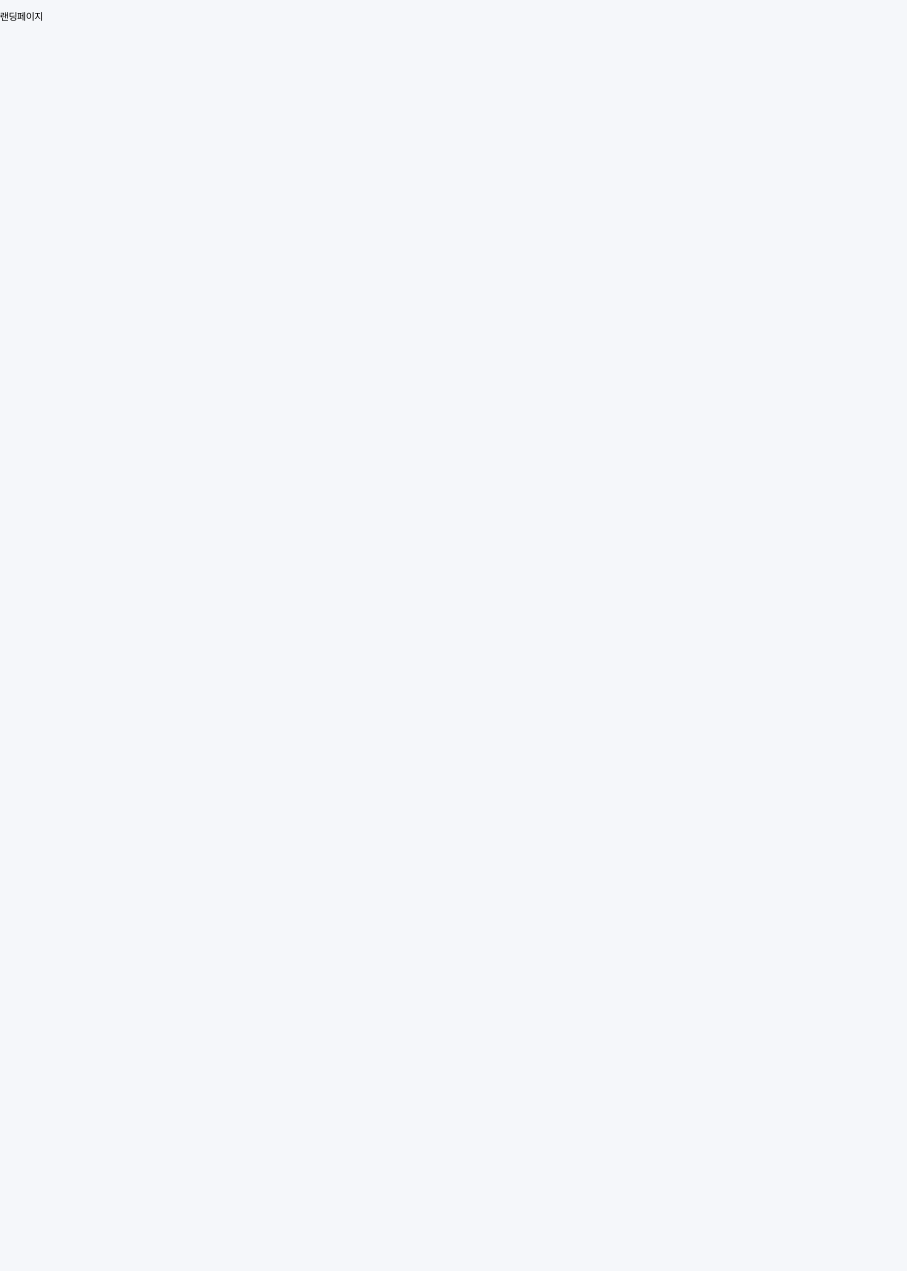
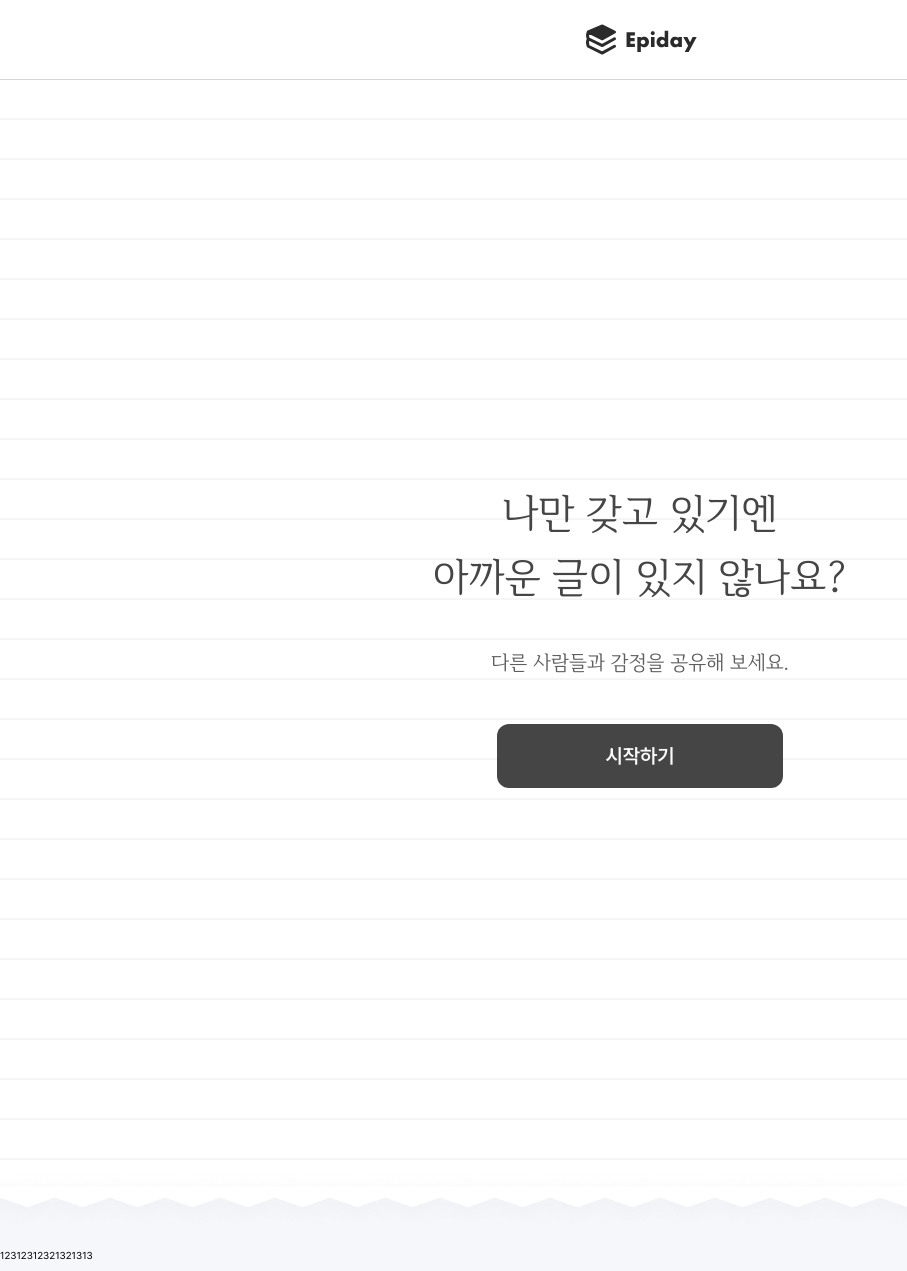
Before and after one commit to rladmswo1715/epiday, a Next.js app: page / in a window 1280 px wide. Shown: the whole page, without its empty margins (0-907 px from the left). Before the commit the page ends 800 px from the top, so only its background shows below. Built offline with nearby package versions, Linux system fonts and the light colour scheme.

Commit message:
feat:메인 랜딩페이지 일부 퍼블리싱

```diff
--- a/app/(afterLogin)/epidays/[epidayId]/page.tsx
+++ b/app/(afterLogin)/epidays/[epidayId]/page.tsx
@@ -12,7 +12,7 @@ const DetailEpiday = ({ params }: EditEpidayPage) => {
   return (
     <div className='bg-var-background'>
       <LikeContainer epidayId={epidayId} />
-      <div className='overflow-x-hidde mt-[-2.5rem] w-full'>
+      <div className='mt-[-2.5rem] w-full overflow-x-hidden'>
         <Image src={detailLine} alt='배경' width={2640} height={54} className='w-[264rem] max-w-[264rem]' />
       </div>
       <CommentsContainer epidayId={epidayId} />
--- a/app/(beforeLogin)/layout.tsx
+++ b/app/(beforeLogin)/layout.tsx
@@ -4,7 +4,7 @@ import Logo from '@/public/images/icon/logo.svg';
 export default function BeforeLoginLayOut({ children }) {
   return (
     <div>
-      <header className='z-fixed fixed flex h-[8rem] w-[100vw] justify-center border-b-[0.1rem] border-[#D7D7D7] bg-[#FFF]'>
+      <header className='fixed z-fixed flex h-[8rem] w-[100vw] justify-center border-b-[0.1rem] border-[#D7D7D7] bg-[#FFF]'>
         <Image src={Logo} alt='로고' width={114} height={36} />
       </header>
       <div className='flex justify-center pt-[8rem]'>{children}</div>
--- /dev/null
+++ b/app/(beforeLogin)/page.tsx
@@ -0,0 +1,34 @@
+import Link from 'next/link';
+import Image from 'next/image';
+import detailLine from '@/public/images/detail-line.png';
+
+export default function Home() {
+  return (
+    <div className='flex w-full flex-col'>
+      <section
+        className='flex w-full flex-col py-[40rem]'
+        style={{
+          backgroundImage: 'repeating-linear-gradient(white, white 37px, #F2F2F2 40px)',
+        }}
+      >
+        <div className='mx-auto flex w-fit flex-col'>
+          <p className='text-center font-iropke text-[4rem] font-[400] leading-[6.4rem] text-var-black-500'>
+            나만 갖고 있기엔
+            <br />
+            아까운 글이 있지 않나요?
+          </p>
+          <span className='mt-[4rem] text-center font-iropke text-[2rem] font-[400] leading-[2.8rem] text-var-black-300'>다른 사람들과 감정을 공유해 보세요.</span>
+          <Link href='/login'>
+            <div className='mx-auto mt-[4.8rem] flex w-fit items-center rounded-[1.2rem] bg-var-black-500 px-[10.8rem] py-[1.6rem]'>
+              <span className='text-[2rem] font-[600] text-var-black-100'>시작하기</span>
+            </div>
+          </Link>
+        </div>
+      </section>
+      <div className='mt-[-2.5rem] w-full overflow-x-hidden'>
+        <Image src={detailLine} alt='배경' width={2640} height={54} className='w-[264rem] max-w-[264rem]' />
+      </div>
+      <div>12312312321321313</div>
+    </div>
+  );
+}
--- a/app/page.tsx
+++ /dev/null
@@ -1,3 +0,0 @@
-export default function Home() {
-  return <div>랜딩페이지</div>;
-}
```
